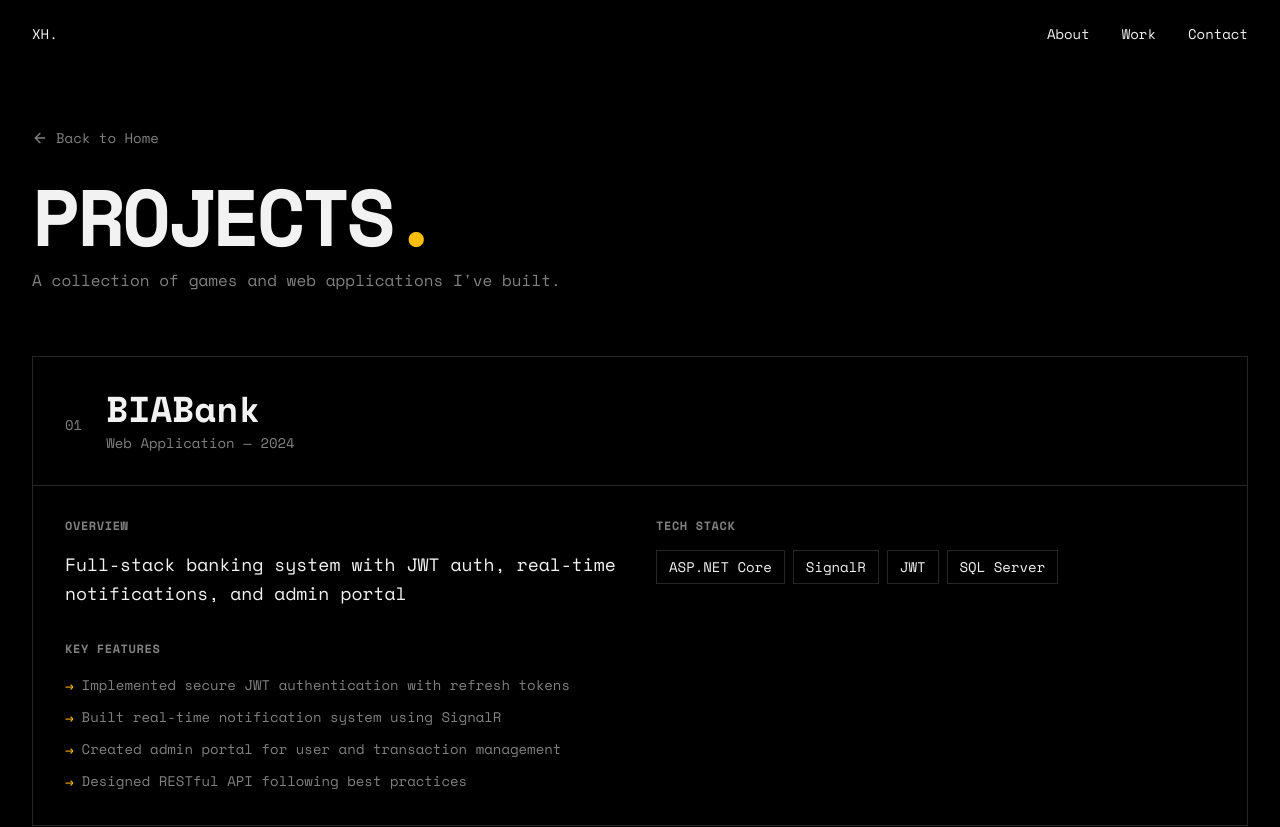
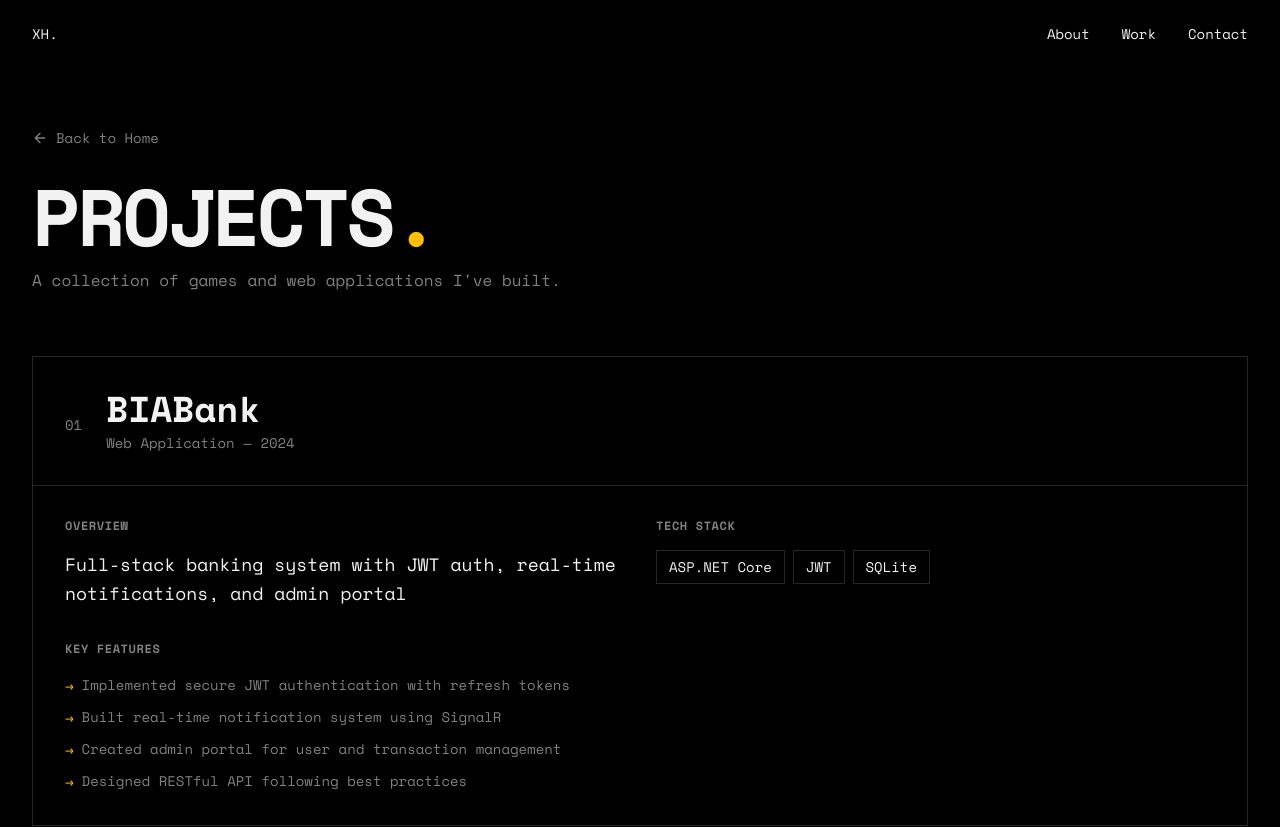
Before and after one commit to xuanhoang24/XuanHoangPage, a Next.js app: page /projects in a window 1280 px wide. Shown: the top 827 px of the page. Built offline with nearby package versions, Linux system fonts and the light colour scheme.

Commit message:
Update project details

```diff
--- a/app/projects/[id]/page.tsx
+++ b/app/projects/[id]/page.tsx
@@ -22,7 +22,7 @@ const projectsData: Record<string, {
     title: "BIABank",
     type: "Web Application",
     year: "2024",
-    tech: ["ASP.NET Core", "SignalR", "JWT", "SQL Server", "Entity Framework", "HTML/CSS", "JavaScript"],
+    tech: ["ASP.NET Core", "JWT", "SQLite", "Entity Framework", "HTML/CSS", "JavaScript"],
     available: true,
     overview: "BIABank is a full-stack banking simulation system designed to demonstrate modern web development practices. The application features secure user authentication, real-time notifications, comprehensive transaction management, and a dedicated admin portal for system oversight.",
     screenshots: [
@@ -96,7 +96,7 @@ const projectsData: Record<string, {
       "Build mobile companion app",
       "Integrate with external payment gateways"
     ],
-    github: "https://github.com/xuanhoang24"
+    github: "https://github.com/xuanhoang24/BIABanking"
   },
   "endless-game": {
     title: "2D Endless Game",
@@ -130,8 +130,9 @@ export function generateStaticParams() {
   }));
 }
 
-export default function ProjectDetail({ params }: { params: { id: string } }) {
-  const project = projectsData[params.id];
+export default async function ProjectDetail({ params }: { params: Promise<{ id: string }> }) {
+  const { id } = await params;
+  const project = projectsData[id];
 
   if (!project) {
     notFound();
@@ -172,7 +173,10 @@ export default function ProjectDetail({ params }: { params: { id: string } }) {
               {project.type} — {project.year}
             </p>
 
-            <div className="inline-block border-2 border-accent px-8 py-4 mb-12">
+            <div
+              className="inline-block border-2 px-8 py-4 mb-12"
+              style={{ borderColor: 'hsl(45, 100%, 50%)' }}
+            >
               <p className="text-2xl font-mono font-bold text-accent">
                 COMING SOON
               </p>
@@ -194,6 +198,7 @@ export default function ProjectDetail({ params }: { params: { id: string } }) {
             </div>
 
             {project.github && (
+              <div className="flex justify-center">
                 <a
                   href={project.github}
                   target="_blank"
@@ -203,6 +208,7 @@ export default function ProjectDetail({ params }: { params: { id: string } }) {
                   <Github className="w-5 h-5" />
                   View on GitHub
                 </a>
+              </div>
             )}
           </div>
         </div>
@@ -480,12 +486,13 @@ export default function ProjectDetail({ params }: { params: { id: string } }) {
         </section>
       )}
 
-      {/* Next Project CTA */}
+      {/* Next Project */}
       <section className="py-20">
         <div className="container text-center">
           <p className="text-muted-foreground font-mono mb-4">
             Explore more projects
           </p>
+          <div className="flex justify-center">
             <Link
               href="/projects"
               className="inline-flex items-center gap-2 text-2xl font-mono font-bold hover:text-accent transition-colors hover-line"
@@ -493,6 +500,7 @@ export default function ProjectDetail({ params }: { params: { id: string } }) {
               View All Projects
               <ArrowUpRight className="w-6 h-6" />
             </Link>
+          </div>
         </div>
       </section>
 
--- a/app/projects/page.tsx
+++ b/app/projects/page.tsx
@@ -6,7 +6,7 @@ const projects = [
     id: "biabank",
     title: "BIABank",
     type: "Web Application",
-    tech: ["ASP.NET Core", "SignalR", "JWT", "SQL Server"],
+    tech: ["ASP.NET Core", "JWT", "SQLite"],
     year: "2024",
     desc: "Full-stack banking system with JWT auth, real-time notifications, and admin portal",
     details: [
@@ -15,7 +15,7 @@ const projects = [
       "Created admin portal for user and transaction management",
       "Designed RESTful API following best practices"
     ],
-    github: "https://github.com/xuanhoang24",
+    github: "https://github.com/xuanhoang24/BIABanking",
     color: "bg-accent"
   },
   {
--- a/app/resume/page.tsx
+++ b/app/resume/page.tsx
@@ -150,7 +150,7 @@ export default function Resume() {
                     <h3 className="font-mono font-bold text-lg">BIABank</h3>
                     <p className="text-sm font-mono text-muted-foreground">2024</p>
                   </div>
-                  <p className="font-mono text-sm text-accent mt-1">ASP.NET Core / SignalR / JWT / SQL Server</p>
+                  <p className="font-mono text-sm text-accent mt-1">ASP.NET Core / JWT / SQLite</p>
                   <ul className="mt-3 space-y-2">
                     <li className="font-mono text-sm flex items-start gap-2">
                       <span className="text-accent">→</span>
--- /dev/null
+++ b/lib/projects-data.ts
@@ -0,0 +1,88 @@
+export interface Project {
+  id: string;
+  slug: string;
+  title: string;
+  type: string;
+  tech: string[];
+  techDisplay: string;
+  year: string;
+  desc: string;
+  details: string[];
+  github: string;
+  color: string;
+}
+
+export const projects: Project[] = [
+  {
+    id: "biabank",
+    slug: "biabank",
+    title: "BIABank",
+    type: "Web Application",
+    tech: ["ASP.NET Core", "JWT", "SQLite"],
+    techDisplay: "ASP.NET Core",
+    year: "2024",
+    desc: "Full-stack banking system with JWT auth, real-time notifications, and admin portal",
+    details: [
+      "Implemented secure JWT authentication with refresh tokens",
+      "Built real-time notification system using SignalR",
+      "Created admin portal for user and transaction management",
+      "Designed RESTful API following best practices"
+    ],
+    github: "https://github.com/xuanhoang24/BIABanking",
+    color: "bg-accent"
+  },
+  {
+    id: "endless-game",
+    slug: "endless-game",
+    title: "2D Endless Game",
+    type: "Game",
+    tech: ["C++", "SDL2", "ECS"],
+    techDisplay: "C++ / SDL2",
+    year: "2025",
+    desc: "Platformer with physics-based collision, ECS architecture, 60 FPS gameplay",
+    details: [
+      "Built custom Entity Component System from scratch",
+      "Implemented physics-based collision detection",
+      "Optimized game loop for consistent 60 FPS",
+      "Created procedural level generation system"
+    ],
+    github: "https://github.com/xuanhoang24",
+    color: "bg-foreground"
+  },
+  {
+    id: "graphic-shader",
+    slug: "graphic-shader",
+    title: "Graphic Shader",
+    type: "Game / Graphics",
+    tech: ["C++", "OpenGL", "GLSL"],
+    techDisplay: "C++ / OpenGL / GLSL",
+    year: "2025",
+    desc: "Real-time lighting, Phong shading, texture & normal mapping",
+    details: [
+      "Implemented Phong lighting model with multiple light sources",
+      "Created normal mapping for surface detail",
+      "Built texture loading and UV mapping system",
+      "Developed custom shader pipeline"
+    ],
+    github: "https://github.com/xuanhoang24/InitOpenGL",
+    color: "bg-muted"
+  },
+  {
+    id: "game-tool",
+    slug: "game-tool",
+    title: "Game Tool Development",
+    type: "Game / Tools",
+    tech: ["C#", "MonoGame", "WPF"],
+    techDisplay: "C# / MonoGame",
+    year: "2025",
+    desc: "Custom game content tool with asset pipeline and prefab system",
+    details: [
+      "Built visual level editor with drag-and-drop",
+      "Created asset pipeline for efficient resource loading",
+      "Implemented prefab system for reusable game objects",
+      "Designed serialization system for save/load"
+    ],
+    github: "https://github.com/xuanhoang24/Game-Tool-Editor-Monogame",
+    color: "bg-secondary"
+  }
+];
```
Lines whose indentation alone changed are shown as unchanged.
